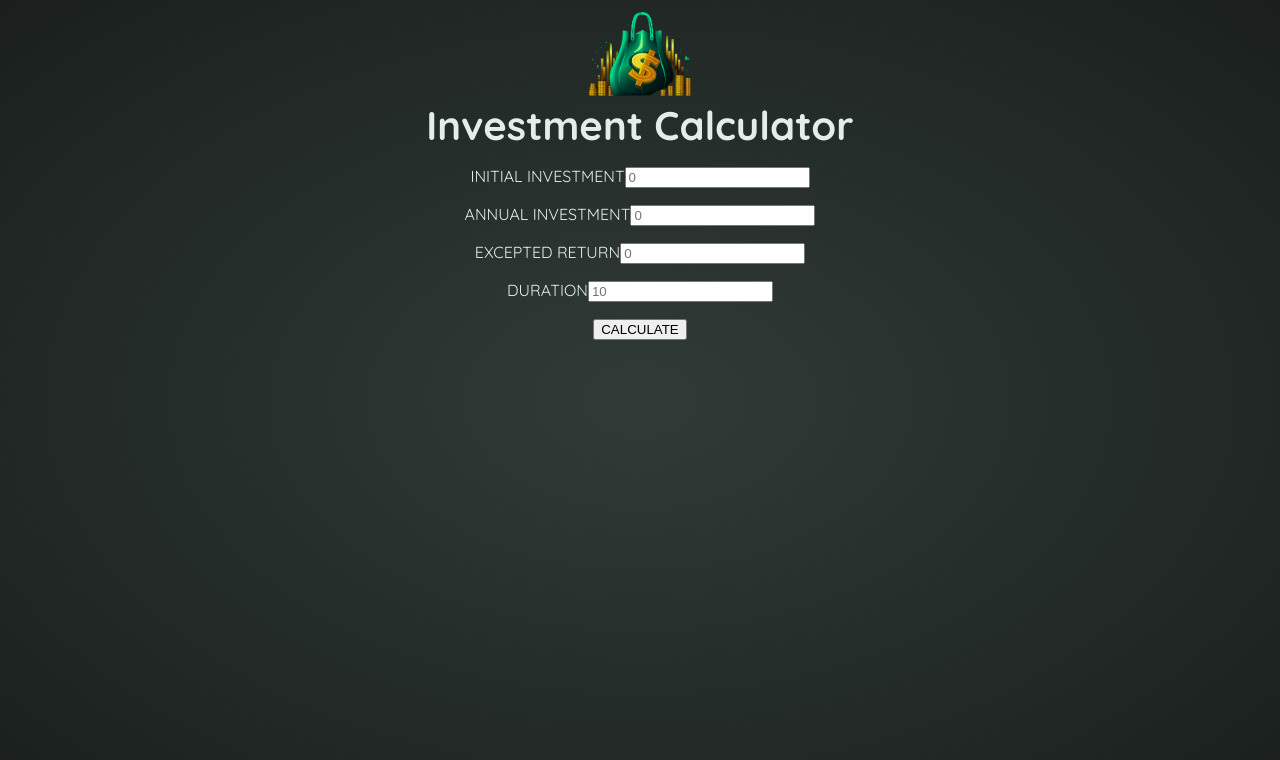
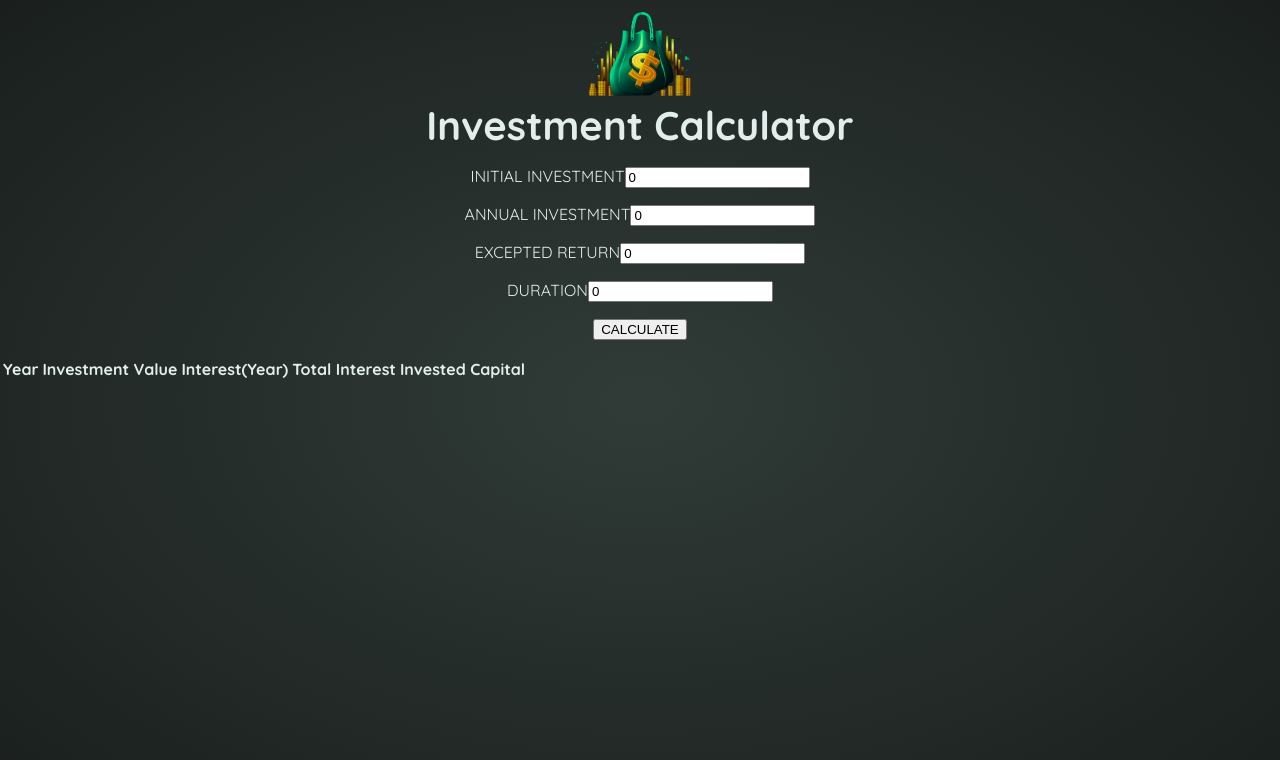
Before and after one commit to wulin-no2/investment-calculator-angular-exercise, an Angular app: page / in a window 1280 px wide. Shown: the top 760 px of the page. Built offline with nearby package versions, Linux system fonts and the light colour scheme.

Commit message:
Adding invest service and function

```diff
--- a/src/app/app.component.html
+++ b/src/app/app.component.html
@@ -1,3 +1,4 @@
 <app-header/>
-<app-calculator/>
+<app-calculator (result)="onCalculate($event)"/>
+<app-invest-table/>
 <!-- <h1 class="center">Practice Time!</h1> -->
--- a/src/app/app.component.ts
+++ b/src/app/app.component.ts
@@ -1,11 +1,21 @@
+import { InvestService } from './invest.service';
 import { Component } from '@angular/core';
 import { HeaderComponent } from "./header/header.component";
 import { CalculatorComponent } from "./calculator/calculator.component";
+import { AnnualDataPoint, EnteredData } from './calculator/calculator.model';
+import { InvestTableComponent } from "./invest-table/invest-table.component";
 
 @Component({
   selector: 'app-root',
   standalone: true,
   templateUrl: './app.component.html',
-  imports: [HeaderComponent, CalculatorComponent],
+  imports: [HeaderComponent, CalculatorComponent, InvestTableComponent],
 })
-export class AppComponent {}
+export class AppComponent {
+  annualData: AnnualDataPoint[] = [];
+  constructor(private investService: InvestService) {}
+
+  onCalculate(enteredData: EnteredData) {
+    this.annualData = this.investService.calculateInvestmentResults(enteredData);
+  }
+}
--- a/src/app/calculator/calculator.component.html
+++ b/src/app/calculator/calculator.component.html
@@ -1,32 +1,34 @@
 <div class="center">
   <form (ngSubmit)="onSubmit()">
     <p>
-      <label for="initial investment">INITIAL INVESTMENT</label>
+      <label for="initial-investment">INITIAL INVESTMENT</label>
       <input
         type="text"
-        name="initial investment"
-        id="initial investment"
+        name="initial-investment"
+        id="initial-investment"
         placeholder="0"
+        [(ngModel)]="enteredInitial"
+      />
+    </p>
+    <p>
+      <label for="annual-investment">ANNUAL INVESTMENT</label>
+      <input
+        type="text"
+        name="annual-investment"
+        id="annual-investment"
+        placeholder="0"
+        [(ngModel)]="enteredAnnual"
       />
     </p>
 
     <p>
-      <label for="annual investment">ANNUAL INVESTMENT</label>
+      <label for="excepted-return">EXCEPTED RETURN</label>
       <input
         type="text"
-        name="annual investment"
-        id="annual investment"
+        name="excepted-return"
+        id="excepted-return"
         placeholder="0"
-      />
-    </p>
-
-    <p>
-      <label for="excepted return">EXCEPTED RETURN</label>
-      <input
-        type="text"
-        name="excepted return"
-        id="excepted return"
-        placeholder="0"
+        [(ngModel)]="enteredExpReturn"
       />
     </p>
     <p>
@@ -36,6 +38,7 @@
         name="duration"
         id="duration"
         placeholder="10"
+        [(ngModel)]="enteredDuration"
       />
     </p>
     <p>
--- a/src/app/calculator/calculator.component.ts
+++ b/src/app/calculator/calculator.component.ts
@@ -1,15 +1,30 @@
-import { Component } from '@angular/core';
+import { Component, EventEmitter, Output } from '@angular/core';
+import { FormsModule } from '@angular/forms';
+import { EnteredData } from './calculator.model';
 
 @Component({
   selector: 'app-calculator',
   standalone: true,
-  imports: [],
+  imports: [FormsModule],
   templateUrl: './calculator.component.html',
   styleUrl: './calculator.component.css'
 })
 export class CalculatorComponent {
-onSubmit() {
-throw new Error('Method not implemented.');
-}
+  enteredInitial = 0;
+  enteredAnnual = 0;
+  enteredExpReturn = 0;
+  enteredDuration = 0;
+  @Output() result = new EventEmitter<EnteredData>();
+  onSubmit() {
+    this.result.emit({
+      initialInvestment: this.enteredInitial,
+      annualInvestment: this.enteredAnnual,
+      duration: this.enteredDuration,
+      expectedReturn: this.enteredExpReturn
+    })
+  }
+
+
+
 
 }
--- /dev/null
+++ b/src/app/invest-table/invest-table.component.html
@@ -0,0 +1,15 @@
+<div class="center">
+  <table>
+    <tr>
+      <th>Year</th>
+      <th>Investment Value</th>
+      <th>Interest(Year)</th>
+      <th>Total Interest</th>
+      <th>Invested Capital</th>
+    </tr>
+    <tr></tr>
+    <tr></tr>
+    <tr></tr>
+
+  </table>
+</div>
--- /dev/null
+++ b/src/app/invest.service.ts
@@ -0,0 +1,28 @@
+import { AnnualDataPoint, EnteredData } from './calculator/calculator.model';
+import { Injectable, NgModule } from "@angular/core";
+
+@Injectable({providedIn:'root'})
+export class InvestService {
+  private annualData: AnnualDataPoint[] = [];
+  calculateInvestmentResults(enteredData: EnteredData) {
+    this.annualData = [];
+    let investmentValue = enteredData.initialInvestment;
+
+    for (let i = 0; i < enteredData.duration; i++) {
+      const year = i + 1;
+      const interestEarnedInYear = investmentValue * (enteredData.expectedReturn / 100);
+      investmentValue += interestEarnedInYear + enteredData.annualInvestment;
+      const totalInterest =
+        investmentValue - enteredData.annualInvestment * year - enteredData.initialInvestment;
+      this.annualData.push({
+        year: year,
+        interest: interestEarnedInYear,
+        valueEndOfYear: investmentValue,
+        annualInvestment: enteredData.annualInvestment,
+        totalInterest: totalInterest,
+        totalAmountInvested: enteredData.initialInvestment + enteredData.annualInvestment * year,
+      });
+    }
+    return this.annualData;
+  }
+}
```
Also changed, not shown: src/app/calculator/calculator.model.ts (added, +14 -0 lines), src/app/invest-table/invest-table.component.ts (added, +12 -0 lines), src/app/invest-table/invest-table.component.css (added).
